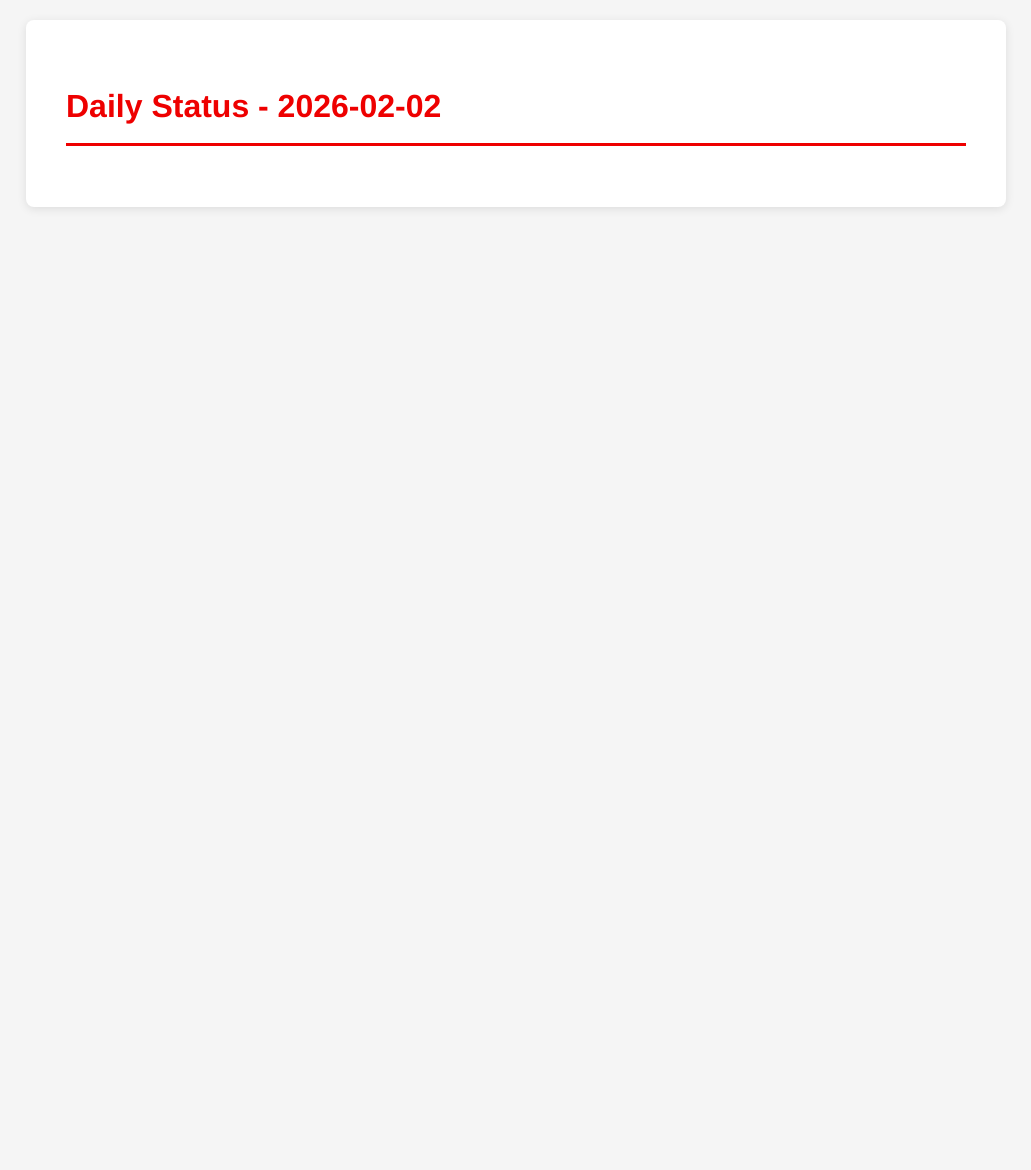
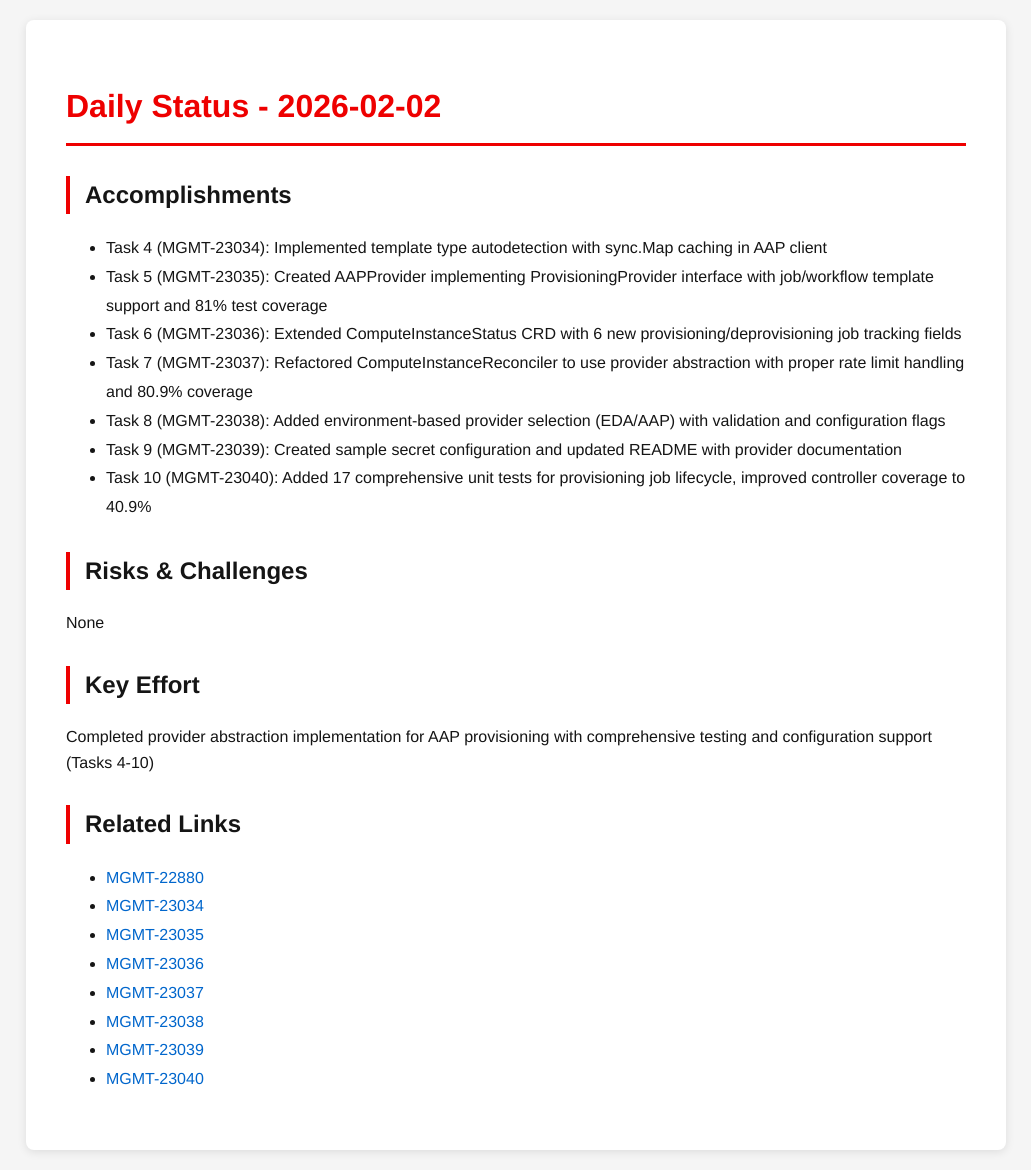
Before and after one commit to tzvatot/daily-status, a Jekyll site: the page built from 2026-02-02.md, in a window 1280 px wide. Shown: the whole page, without its empty margins (124-1155 px from the left). Built offline with Jekyll 4.4.1, drawn with Linux system fonts in a browser that asks for light colours; before the commit the page ends 900 px from its top, so only the background shows below that.

Commit message:
Daily status update - 2026-02-02

```diff
--- a/2026-02-02.md
+++ b/2026-02-02.md
@@ -5,3 +5,28 @@ date: 2026-02-02
 ---
 
 # Daily Status - 2026-02-02
+
+## Accomplishments
+- Task 4 (MGMT-23034): Implemented template type autodetection with sync.Map caching in AAP client
+- Task 5 (MGMT-23035): Created AAPProvider implementing ProvisioningProvider interface with job/workflow template support and 81% test coverage
+- Task 6 (MGMT-23036): Extended ComputeInstanceStatus CRD with 6 new provisioning/deprovisioning job tracking fields
+- Task 7 (MGMT-23037): Refactored ComputeInstanceReconciler to use provider abstraction with proper rate limit handling and 80.9% coverage
+- Task 8 (MGMT-23038): Added environment-based provider selection (EDA/AAP) with validation and configuration flags
+- Task 9 (MGMT-23039): Created sample secret configuration and updated README with provider documentation
+- Task 10 (MGMT-23040): Added 17 comprehensive unit tests for provisioning job lifecycle, improved controller coverage to 40.9%
+
+## Risks & Challenges
+None
+
+## Key Effort
+Completed provider abstraction implementation for AAP provisioning with comprehensive testing and configuration support (Tasks 4-10)
+
+## Related Links
+- [MGMT-22880](https://issues.redhat.com/browse/MGMT-22880)
+- [MGMT-23034](https://issues.redhat.com/browse/MGMT-23034)
+- [MGMT-23035](https://issues.redhat.com/browse/MGMT-23035)
+- [MGMT-23036](https://issues.redhat.com/browse/MGMT-23036)
+- [MGMT-23037](https://issues.redhat.com/browse/MGMT-23037)
+- [MGMT-23038](https://issues.redhat.com/browse/MGMT-23038)
+- [MGMT-23039](https://issues.redhat.com/browse/MGMT-23039)
+- [MGMT-23040](https://issues.redhat.com/browse/MGMT-23040)
```
